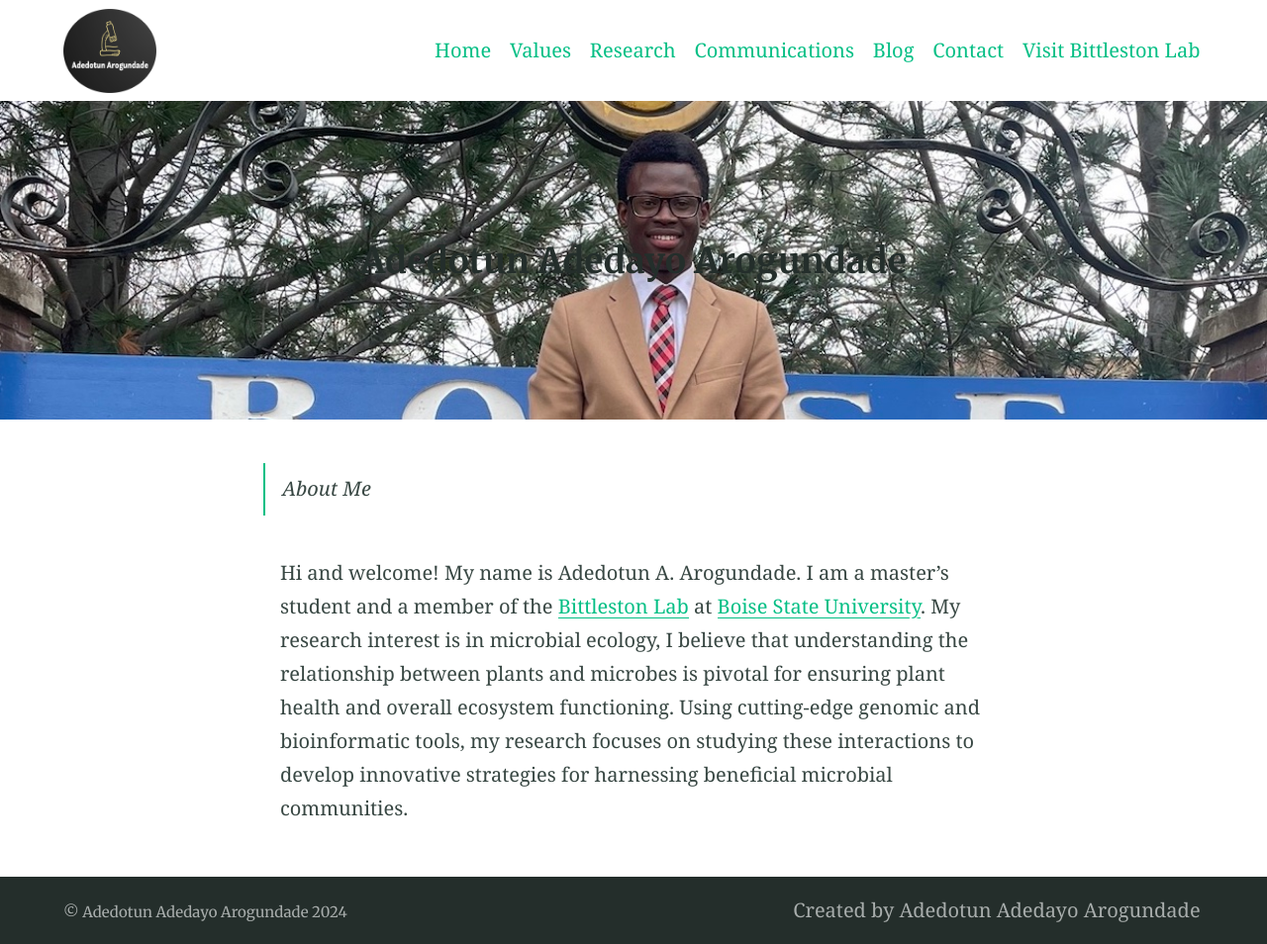
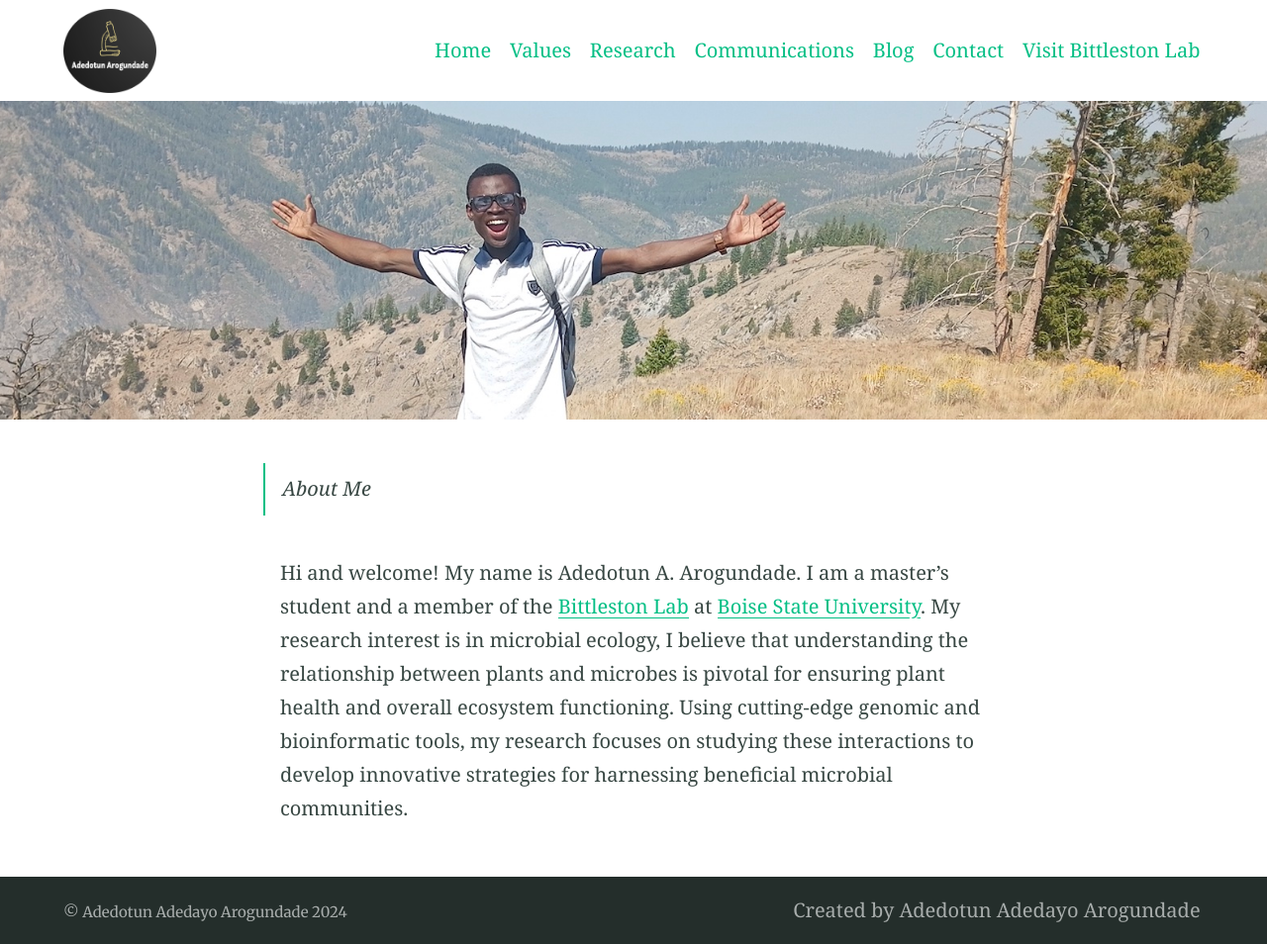
Before and after one commit to AdeArogundade/arogundadeadedotun, a Jekyll site: the page built from index.md, in a window 1280 px wide. Shown: the whole page at 99% size. Built offline with Jekyll 4.4.1, drawn with Linux system fonts in a browser that asks for light colours.

Commit message:
Update index.md

```diff
--- a/index.md
+++ b/index.md
@@ -1,8 +1,8 @@
 ---
 title:
 feature_text: |
-  ## Adedotun Adedayo Arogundade
-feature_image: "https://adearogundade.github.io/arogundadeadedotun/assets/Images/Home_Cover_3.jpg"
+
+feature_image: "https://adearogundade.github.io/arogundadeadedotun/assets/Images/Contact_Cover_2.jpg"
 excerpt: "Alembic is a starting point for [Jekyll](https://jekyllrb.com/) projects. Rather than starting from scratch, this boilerplate is designed to get the ball rolling immediately. Install it, configure it, tweak it, push it."
 ---
 
```
